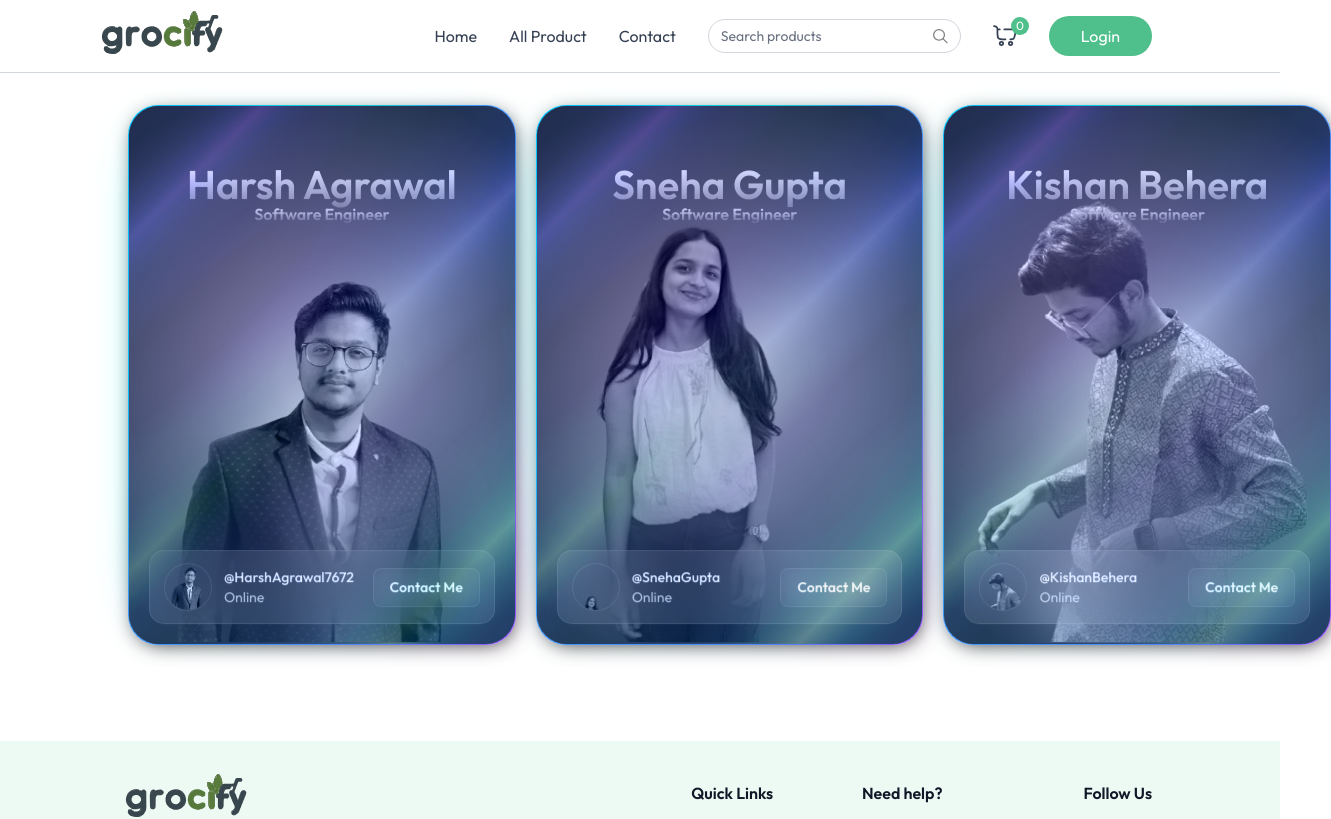
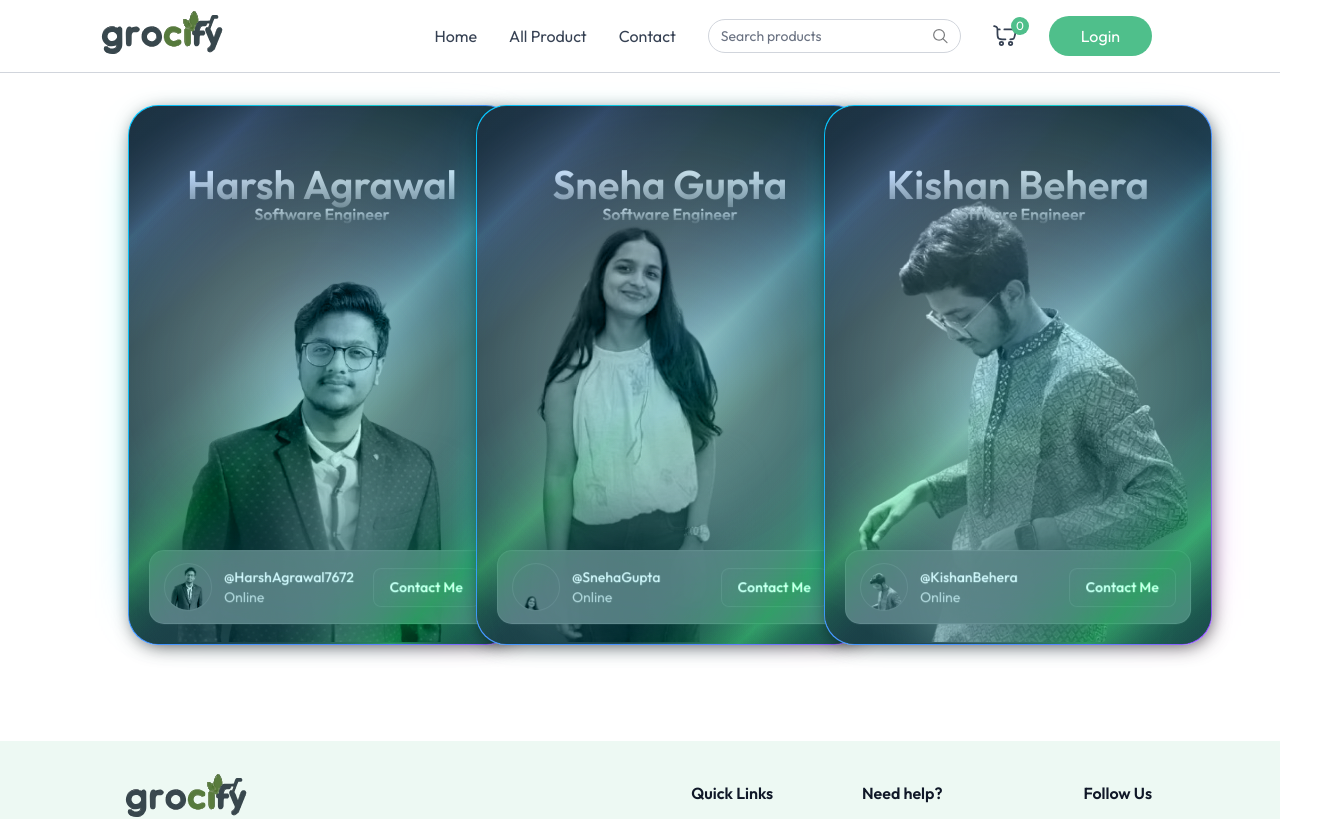
Before and after one commit to 9DFF-2B31/Grocify, a React (Vite) app in the folder Frontend/: page /contact in a window 1280 px wide. Shown: the top 819 px of the page, 1331 px wide, since content can reach past the window. Built offline with nearby package versions, Linux system fonts and the light colour scheme; no server answers.

Commit message:
contact card

```diff
--- a/Frontend/src/components/ProfileCard.css
+++ b/Frontend/src/components/ProfileCard.css
@@ -96,7 +96,7 @@
   inset: 1px;
   position: absolute;
   background-image: var(--inner-gradient);
-  background-color: rgba(112, 105, 105, 0.9);
+  background-color: rgba(75, 124, 60, 0.9);
   transform: translate3d(0, 0, 0.01px);
 }
 
@@ -152,7 +152,7 @@
 }
 
 .pc-shine::before {
-  background-image: linear-gradient(45deg, var(--sunpillar-4), var(--sunpillar-5), var(--sunpillar-6), var(--sunpillar-1), var(--sunpillar-2), var(--sunpillar-3)), radial-gradient(circle at var(--pointer-x) var(--pointer-y), hsl(0, 0%, 70%) 0%, hsla(0, 0%, 30%, 0.2) 90%), var(--grain);
+  background-image: linear-gradient(45deg, var(--sunpillar-4), var(--sunpillar-5), var(--sunpillar-6), var(--sunpillar-1), var(--sunpillar-2), var(--sunpillar-3)), radial-gradient(circle at var(--pointer-x) var(--pointer-y), hsl(90, 87%, 44%) 0%, hsla(134, 98%, 47%, 0.2) 90%), var(--grain);
   background-size: 250% 250%, 100% 100%, 220px 220px;
   background-position: var(--pointer-x) var(--pointer-y), center, calc(var(--pointer-x) * 0.01) calc(var(--pointer-y) * 0.01);
   background-blend-mode: color-dodge;
@@ -213,7 +213,7 @@
   display: flex;
   align-items: center;
   justify-content: space-between;
-  background: rgba(255, 255, 255, 0.1);
+  background: rgba(12, 193, 27, 0.911);
   backdrop-filter: blur(30px);
   border: 1px solid rgba(255, 255, 255, 0.1);
   border-radius: 15px;
--- a/Frontend/src/pages/Contact.jsx
+++ b/Frontend/src/pages/Contact.jsx
@@ -3,8 +3,9 @@ import ProfileCard from "../components/ProfileCard";
 
 const Contact = () => {
   return (
-    <div className="flex gap-5 mt-8">
-      <ProfileCard
+    <div className="grid gap-5 mt-8  md:grid-cols-2 lg:grid-cols-3">
+     <div className="w-fit">
+         <ProfileCard
         name="Harsh Agrawal"
         title="Software Engineer"
         handle="HarshAgrawal7672"
@@ -15,7 +16,9 @@ const Contact = () => {
         enableTilt={true}
         onContactClick={() => console.log("Contact clicked")}
       />
-      <ProfileCard
+     </div>
+      <div className="w-fit">
+        <ProfileCard
         name="Sneha Gupta"
         title="Software Engineer"
         handle="SnehaGupta"
@@ -26,7 +29,9 @@ const Contact = () => {
         enableTilt={true}
         onContactClick={() => console.log("Contact clicked")}
       />
-      <ProfileCard
+      </div>
+      <div className="w-fit">
+        <ProfileCard
         name="Kishan Behera"
         title="Software Engineer"
         handle="KishanBehera"
@@ -37,6 +42,7 @@ const Contact = () => {
         enableTilt={true}
         onContactClick={() => console.log("Contact clicked")}
       />
+      </div>
     </div>
   );
 };
```
